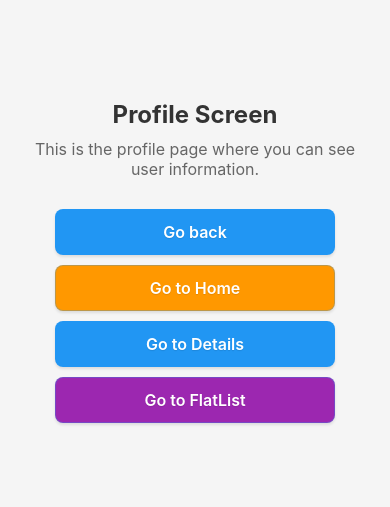
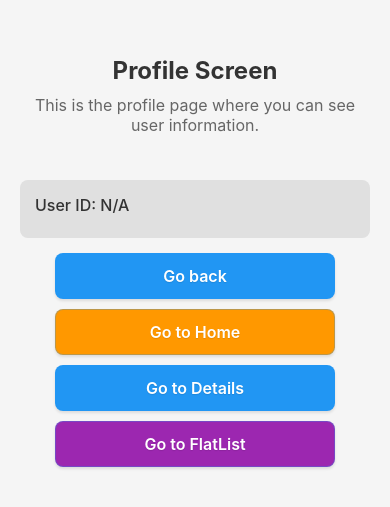
Before and after one commit to zyd806094224/RNHybrid, a React Native app: screen /ProfileScreen in a window 390 px wide. Shown: the part 161-668 px from the top of the page. Built offline with nearby package versions, Linux system fonts and the light colour scheme.

Commit message:
路由传参示例、代码格式化

```diff
--- a/src/screens/HomeScreen.js
+++ b/src/screens/HomeScreen.js
@@ -18,19 +18,21 @@ const HomeScreen = ({navigation}) => {
                         title="Go to Details"
                         onPress={() => navigation.navigate('Details')}
                     />
-          <View style={styles.spacer} />
+                    <View style={styles.spacer}/>
                     <CustomButton
                         title="Go to Profile"
-            onPress={() => navigation.navigate('ProfileScreen')}
+                        onPress={() => navigation.navigate('ProfileScreen', {
+                            testId: 123
+                        })}
                         style={{backgroundColor: '#FF9800'}}
                     />
-          <View style={styles.spacer} />
+                    <View style={styles.spacer}/>
                     <CustomButton
                         title="Go to FlatList"
                         onPress={() => navigation.navigate('FlatListScreen')}
                         style={{backgroundColor: '#9C27B0'}}
                     />
-          <View style={styles.spacer} />
+                    <View style={styles.spacer}/>
                     <CustomButton
                         title="Go to AlgorithmScreen"
                         onPress={() => navigation.navigate('AlgorithmScreen')}
--- a/src/screens/ProfileScreen.js
+++ b/src/screens/ProfileScreen.js
@@ -7,30 +7,38 @@ import {
 } from 'react-native';
 import CustomButton from '../components/Button';
 
-const ProfileScreen = ({navigation}) => {
+const ProfileScreen = ({navigation, route}) => {
+    // 从路由参数中获取传递的数据
+    const {testId} = route.params || {};
+
     return (
         <SafeAreaView style={styles.container}>
             <View style={styles.content}>
                 <Text style={styles.title}>Profile Screen</Text>
                 <Text style={styles.description}>This is the profile page where you can see user information.</Text>
+
+                {/* 显示传递的参数 */}
+                <View style={styles.userInfoContainer}>
+                    <Text style={styles.infoText}>User ID: {testId || 'N/A'}</Text>
+                </View>
                 <View style={styles.buttonContainer}>
                     <CustomButton
                         title="Go back"
                         onPress={() => navigation.goBack()}
                     />
-          <View style={styles.spacer} />
+                    <View style={styles.spacer}/>
                     <CustomButton
                         title="Go to Home"
                         onPress={() => navigation.navigate('Home')}
                         style={{backgroundColor: '#FF9800'}}
                     />
-          <View style={styles.spacer} />
+                    <View style={styles.spacer}/>
                     <CustomButton
                         title="Go to Details"
                         onPress={() => navigation.navigate('Details')}
                         style={{backgroundColor: '#2196F3'}}
                     />
-          <View style={styles.spacer} />
+                    <View style={styles.spacer}/>
                     <CustomButton
                         title="Go to FlatList"
                         onPress={() => navigation.navigate('FlatListScreen')}
@@ -71,6 +79,20 @@ const styles = StyleSheet.create({
     spacer: {
         height: 10,
     },
+    userInfoContainer: {
+        backgroundColor: '#e0e0e0',
+        padding: 15,
+        borderRadius: 8,
+        marginVertical: 15,
+        width: '100%',
+        alignItems: 'flex-start',
+    },
+    infoText: {
+        fontSize: 16,
+        color: '#333',
+        marginBottom: 8,
+        fontWeight: '500',
+    },
 });
 
 export default ProfileScreen;
```
Lines whose indentation alone changed are shown as unchanged.
